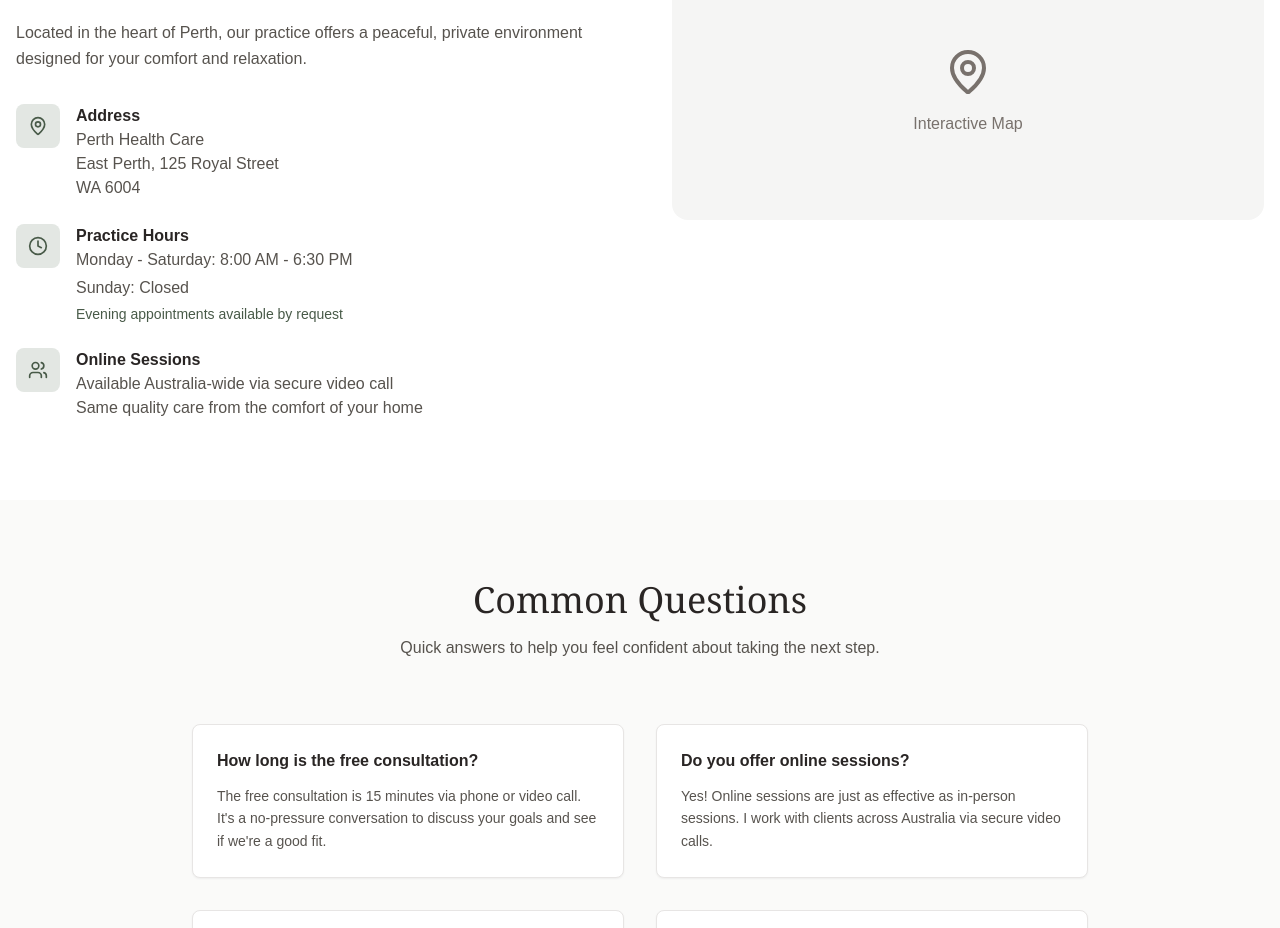
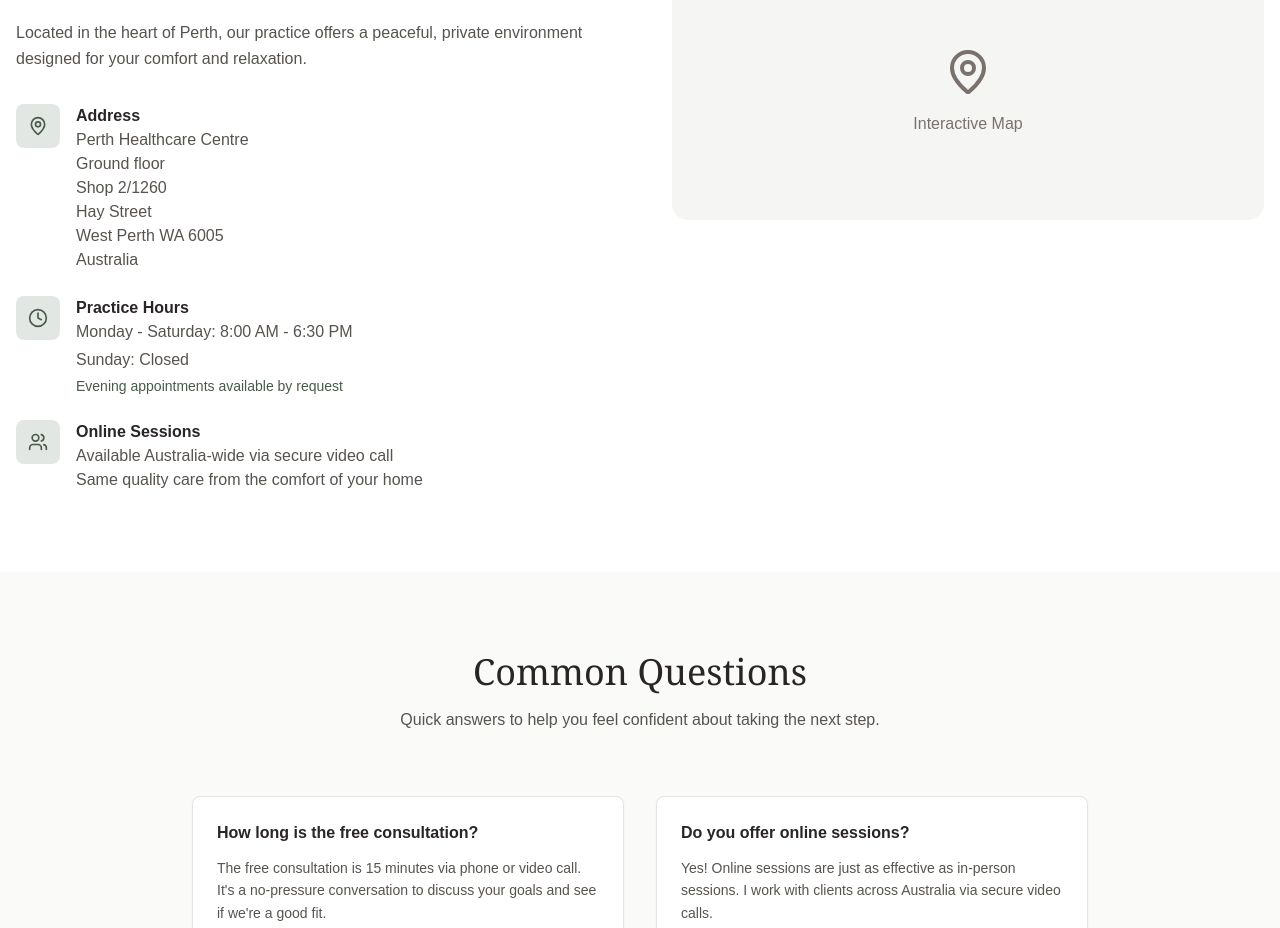
Before and after one commit to Yasela-dissanayake/MindandSoul-Hypnotheraphy, a Next.js app: page /contact in a window 1280 px wide. Shown: the part 2848-3776 px from the top of the page. Built offline with nearby package versions, Linux system fonts and the light colour scheme.

Commit message:
fix: addresss updated

```diff
--- a/app/booking/manage/page.tsx
+++ b/app/booking/manage/page.tsx
@@ -177,7 +177,7 @@ export default function ManageBookingPage() {
                               </p>
                               <p className="text-sm text-stone-600">
                                 {booking.type === "in-person"
-                                  ? "Suite 12, Level 3, 123 Wellness Street, Perth"
+                                  ? "Perth Healthcare Centre, Ground floor, Shop 2/1260, Hay Street, West Perth WA 6005, Australia"
                                   : "Video call link will be sent 24 hours before"}
                               </p>
                             </div>
--- a/app/booking/page.tsx
+++ b/app/booking/page.tsx
@@ -1136,8 +1136,7 @@ export default function BookingPage() {
                                     Visit our peaceful practice in Perth
                                   </p>
                                   <p className="text-xs text-stone-500">
-                                    Perth Health Care, East Perth, 125 Royal
-                                    Street, WA 6004
+                                    Perth Healthcare Centre, Ground floor, Shop 2/1260, Hay Street, West Perth WA 6005, Australia
                                   </p>
                                   <p className="text-sm font-semibold text-sage-600">
                                     $
--- a/app/contact/page.tsx
+++ b/app/contact/page.tsx
@@ -510,11 +510,17 @@ export default function ContactPage() {
                   <div>
                     <div className="font-semibold text-stone-800">Address</div>
                     <div className="text-stone-600">
-                      Perth Health Care
+                      Perth Healthcare Centre
                       <br />
-                      East Perth, 125 Royal Street
+                      Ground floor
                       <br />
-                      WA 6004
+                      Shop 2/1260
+                      <br />
+                      Hay Street
+                      <br />
+                      West Perth WA 6005
+                      <br />
+                      Australia
                     </div>
                   </div>
                 </div>
--- a/app/services/detailed/page.tsx
+++ b/app/services/detailed/page.tsx
@@ -1769,11 +1769,17 @@ export default function DetailedServicesPage() {
                 <MapPin className="h-8 w-8 text-sage-400 mx-auto" />
                 <h3 className="font-semibold">Location</h3>
                 <div className="text-stone-300">
-                  Perth Health Care
+                  Perth Healthcare Centre
                   <br />
-                  125 Royal Street
+                  Ground floor
                   <br />
-                  East Perth, WA 6004
+                  Shop 2/1260
+                  <br />
+                  Hay Street
+                  <br />
+                  West Perth WA 6005
+                  <br />
+                  Australia
                 </div>
               </div>
             </div>
```
Also changed, not shown: lib/email.ts (+7 -5 lines).
